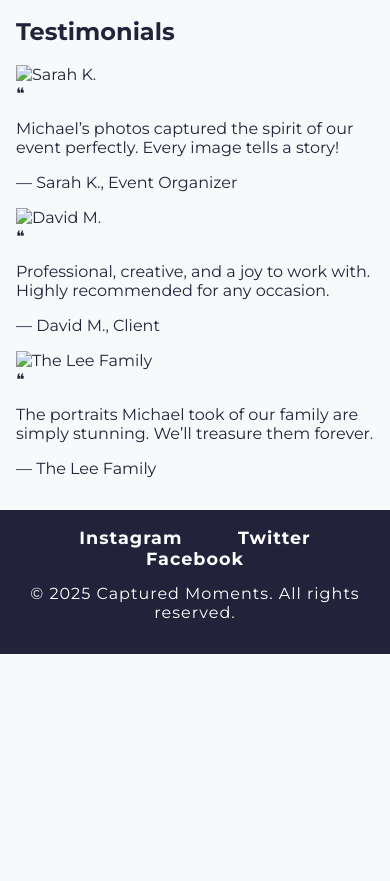
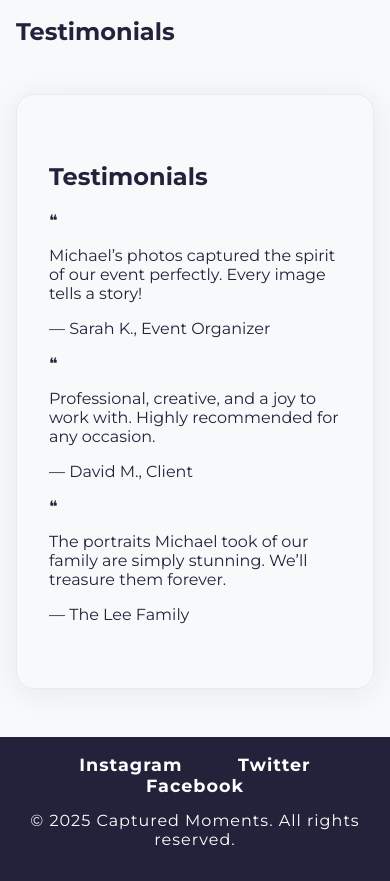
Before and after one commit to Michael-Franklyn-MDF/Photography, a plain HTML site: page index.html in a window 390 px wide. Shown: the part 1484-2365 px from the top of the page. Before the commit the page ends 2138 px from the top, so only its background shows below. Drawn offline with Linux system fonts and the light colour scheme.

Commit message:
Testimonials Section revamped for better aesthetics and responsiveness

```diff
--- a/css/style.css
+++ b/css/style.css
@@ -448,3 +448,13 @@ nav a.active {
 .page-flex main {
   flex: 1;
 }
+/* Testimonials section styles */
+.testimonials-container {
+  background: #f8f9fa;
+  border-radius: 18px;
+  box-shadow: 0 4px 32px rgba(34,34,59,0.08);
+  padding: 3rem 2rem;
+  margin: 3rem auto;
+  max-width: 1100px;
+  border: 1px solid #eaeaea;
+}
--- a/index.html
+++ b/index.html
@@ -50,9 +50,12 @@
     <section id="testimonials">
       <h2>Testimonials</h2>
       <div class="testimonials-grid">
+      </div>
+        <div class="testimonials-container">
+          <h2>Testimonials</h2>
+          <div class="testimonials-grid">
             <div class="testimonial-card">
               <div class="testimonial-avatar">
-            <img src="images/avatar-sarah.jpg" alt="Sarah K." />
               </div>
               <span class="testimonial-quote-icon">&#10077;</span>
               <p class="testimonial-text">Michael’s photos captured the spirit of our event perfectly. Every image tells a story!</p>
@@ -60,7 +63,6 @@
             </div>
             <div class="testimonial-card">
               <div class="testimonial-avatar">
-            <img src="images/avatar-david.jpg" alt="David M." />
               </div>
               <span class="testimonial-quote-icon">&#10077;</span>
               <p class="testimonial-text">Professional, creative, and a joy to work with. Highly recommended for any occasion.</p>
@@ -68,11 +70,11 @@
             </div>
             <div class="testimonial-card">
               <div class="testimonial-avatar">
-            <img src="images/avatar-lee.jpg" alt="The Lee Family" />
               </div>
               <span class="testimonial-quote-icon">&#10077;</span>
               <p class="testimonial-text">The portraits Michael took of our family are simply stunning. We’ll treasure them forever.</p>
               <p class="testimonial-author">— The Lee Family</p>
+            </div>
           </div>
         </div>
     </section>
```
Lines whose indentation alone changed are shown as unchanged.
